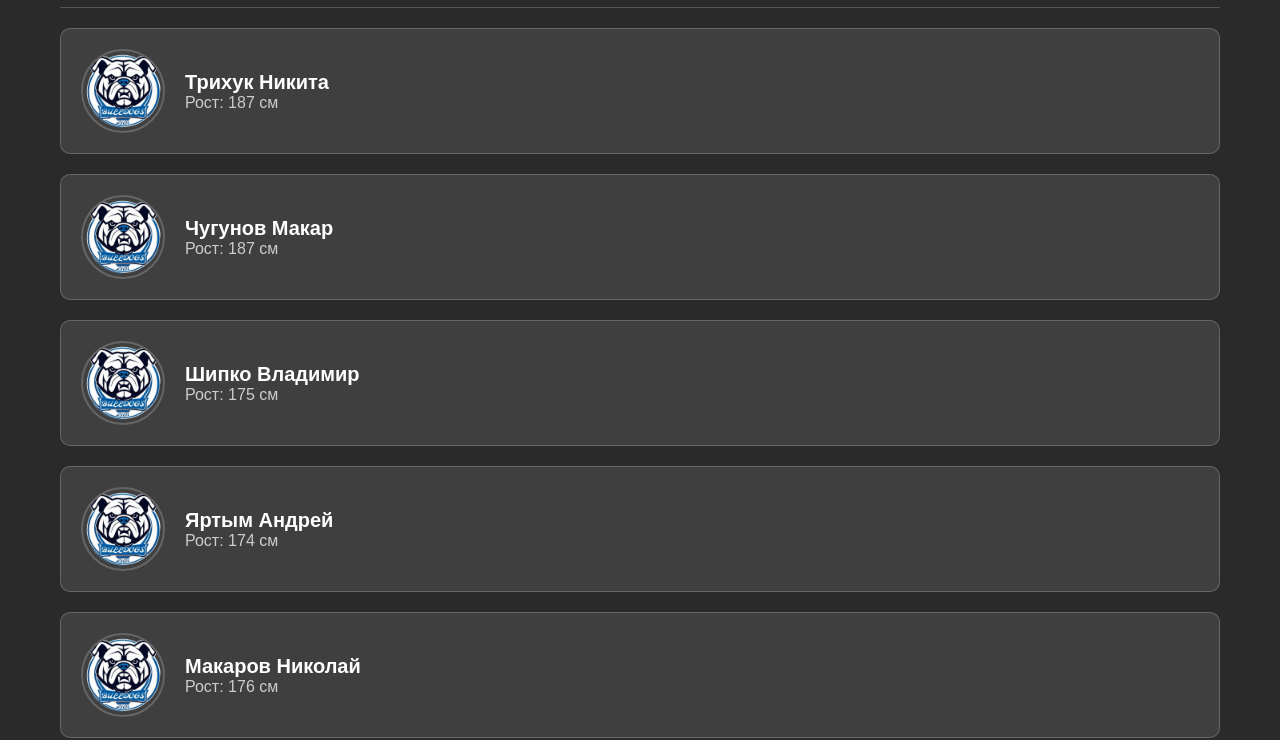
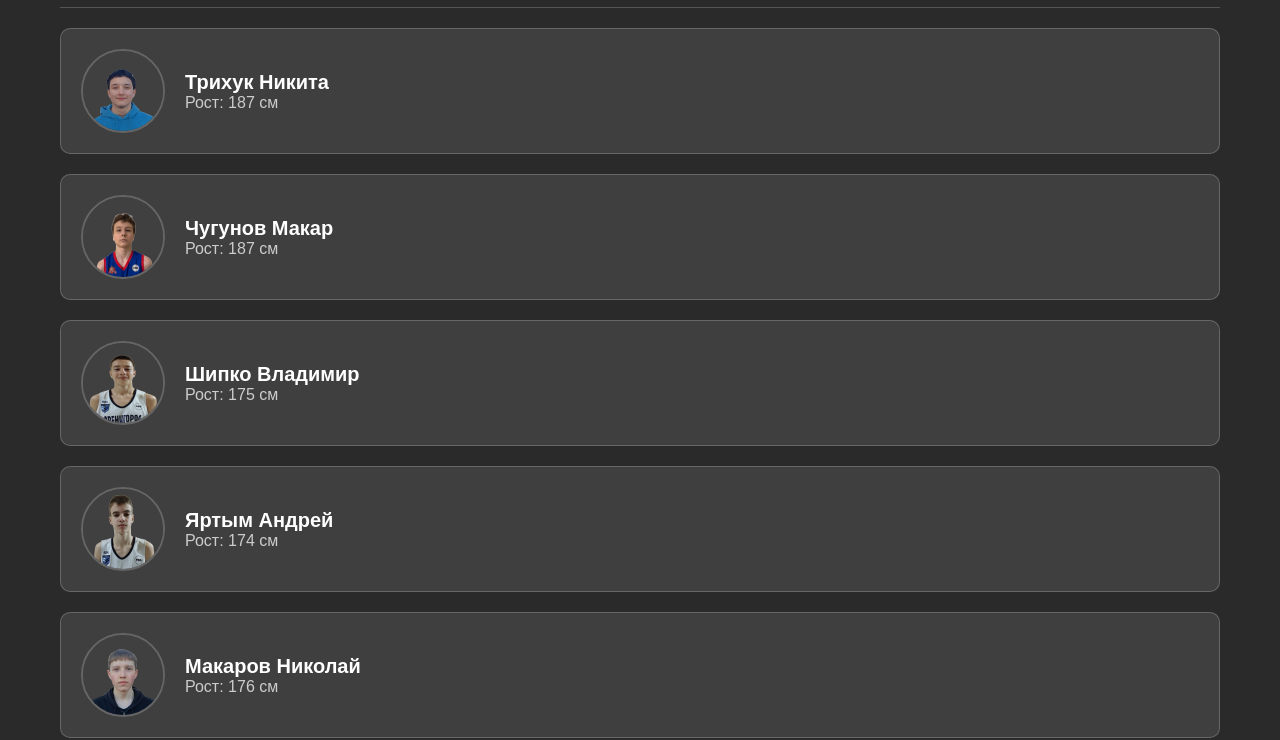
Before and after one commit to otz2026/otz2025, a plain HTML site: page teams/Bulldogs/index.html in a window 1280 px wide. Shown: the part 538-1278 px from the top of the page. Drawn offline with Linux system fonts and the light colour scheme.

Commit message:
Update index.html

```diff
--- a/teams/Bulldogs/index.html
+++ b/teams/Bulldogs/index.html
@@ -443,7 +443,7 @@
         <div class="team-squad">
             <!-- Игрок 1 -->
             <div class="player-card">
-                <img src="/otz2025/img/BULLDOGS.png" alt="Игрок 1">
+                <img src="/otz2025/img/teams/21.jpg" alt="Игрок 1"> <!-- /otz2025/img/BULLDOGS.png -->
                 <div class="player-info">
                     <div class="player-name">Трихук Никита</div>
                     <div class="player-stats">Рост: 187 см</div>
@@ -452,7 +452,7 @@
 
             <!-- Игрок 2 -->
             <div class="player-card">
-                <img src="/otz2025/img/BULLDOGS.png" alt="Игрок 2">
+                <img src="/otz2025/img/teams/24.jpg" alt="Игрок 2">
                 <div class="player-info">
                     <div class="player-name">Чугунов Макар</div>
                     <div class="player-stats">Рост: 187 см</div>
@@ -461,7 +461,7 @@
 
             <!-- Игрок 3 -->
             <div class="player-card">
-                <img src="/otz2025/img/BULLDOGS.png" alt="Игрок 2">
+                <img src="/otz2025/img/teams/5.jpg" alt="Игрок 2">
                 <div class="player-info">
                     <div class="player-name">Шипко Владимир</div>
                     <div class="player-stats">Рост: 175 см</div>
@@ -470,7 +470,7 @@
 
             <!-- Игрок 4 -->
             <div class="player-card">
-                <img src="/otz2025/img/BULLDOGS.png" alt="Игрок 2">
+                <img src="/otz2025/img/teams/26.jpg" alt="Игрок 2">
                 <div class="player-info">
                     <div class="player-name">Яртым Андрей</div>
                     <div class="player-stats">Рост: 174 см</div>
@@ -479,7 +479,7 @@
 
             <!-- Игрок 5 -->
             <div class="player-card">
-                <img src="/otz2025/img/BULLDOGS.png" alt="Игрок 2">
+                <img src="/otz2025/img/teams/25.jpg" alt="Игрок 2">
                 <div class="player-info">
                     <div class="player-name">Макаров Николай</div>
                     <div class="player-stats">Рост: 176 см</div>
```
